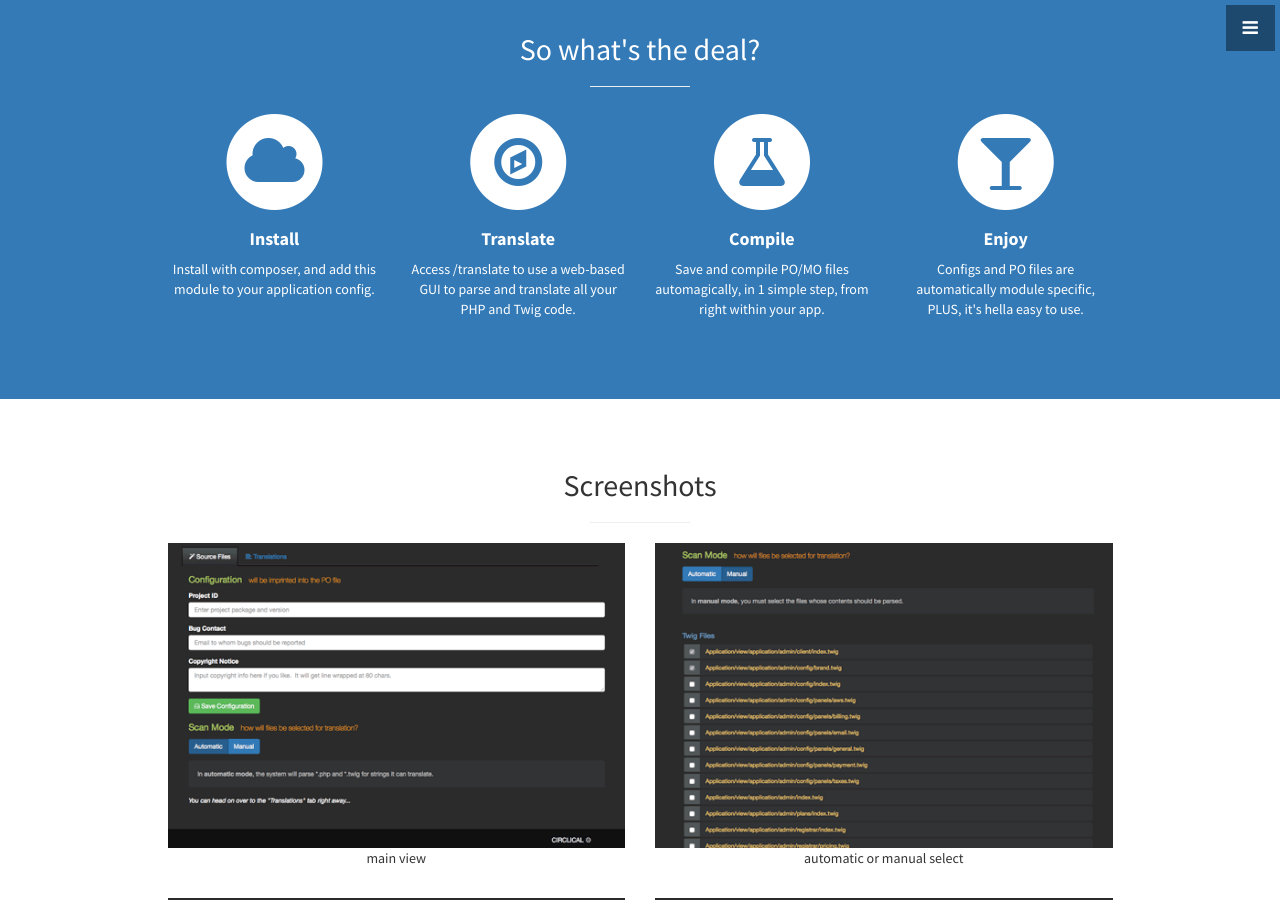
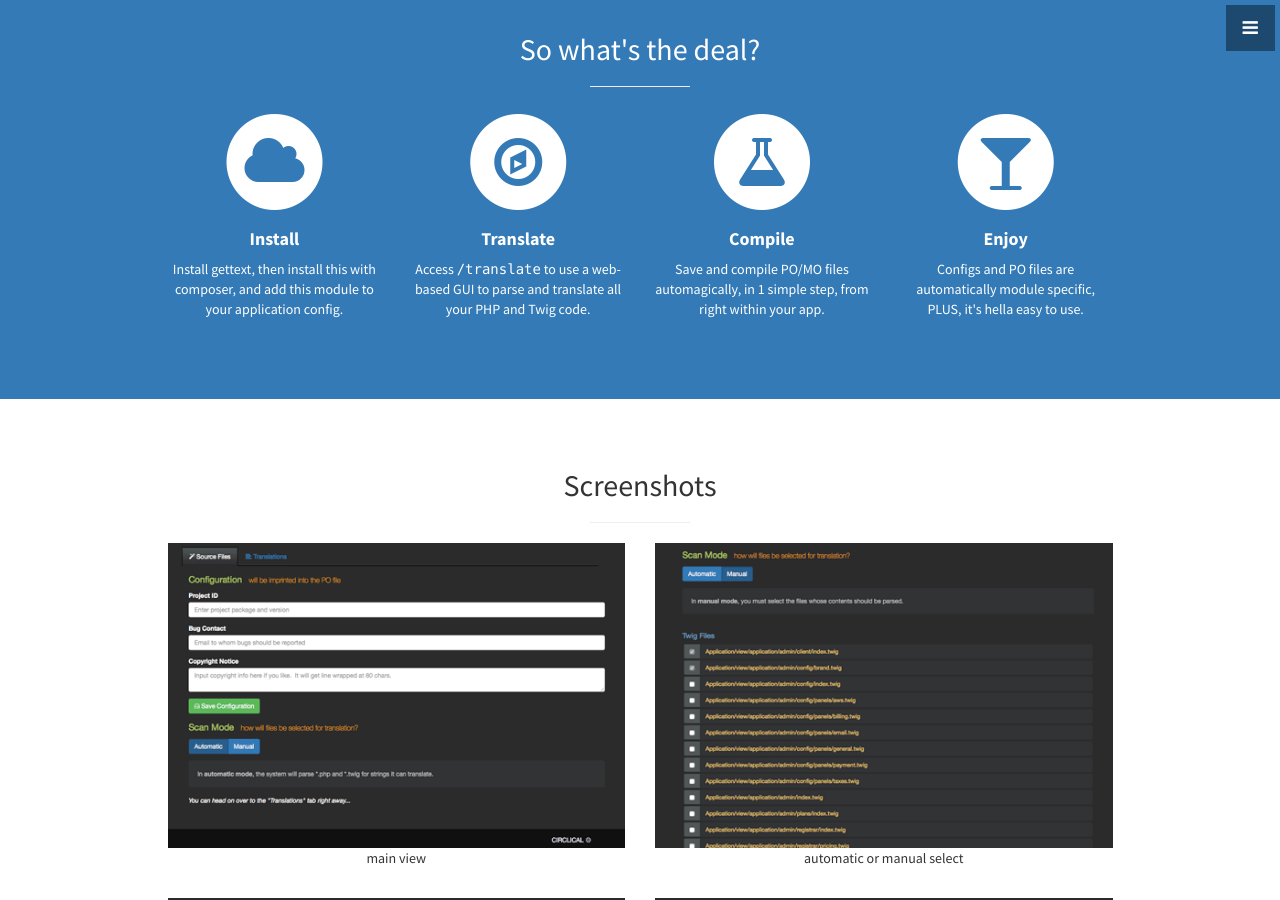
Before and after one commit to Saeven/zf2-poeditor, a Jekyll site: the page built from index.html, in a window 1280 px wide and 900 px high, scrolled down 969 px. Built offline with Jekyll 4.4.1, drawn with Linux system fonts in a browser that asks for light colours.

Commit message:
Website work

```diff
--- a/_includes/services.html
+++ b/_includes/services.html
@@ -15,7 +15,7 @@
               <h4>
                 <strong>Install</strong>
               </h4>
-              <p>Install with composer, and add this module to your application config.</p>
+              <p>Install gettext, then install this with composer, and add this module to your application config.</p>
             </div>
           </div>
           <div class="col-md-3 col-sm-6">
@@ -27,7 +27,7 @@
               <h4>
                 <strong>Translate</strong>
               </h4>
-              <p>Access /translate to use a web-based GUI to parse and translate all your PHP and Twig code.</p>
+              <p>Access <span style="font-family: Monaco;">/translate</span> to use a web-based GUI to parse and translate all your PHP and Twig code.</p>
             </div>
           </div>
           <div class="col-md-3 col-sm-6">
```
